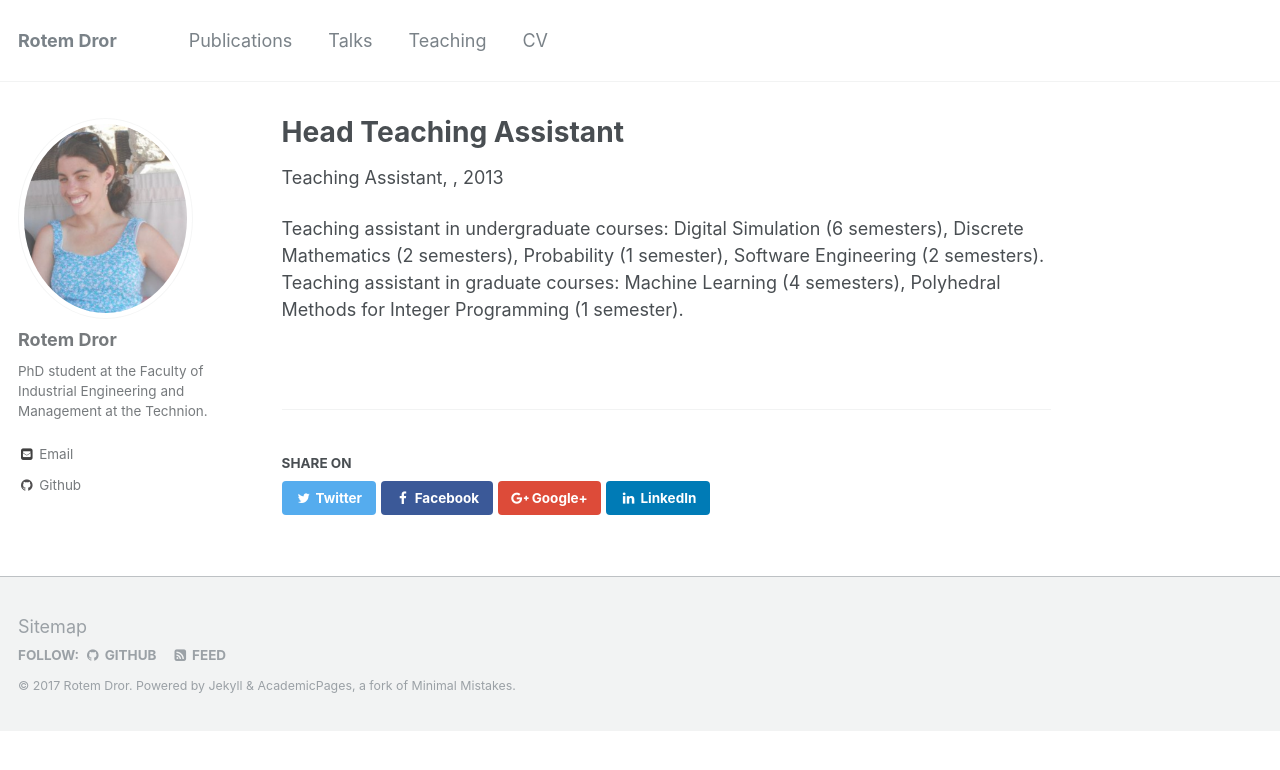
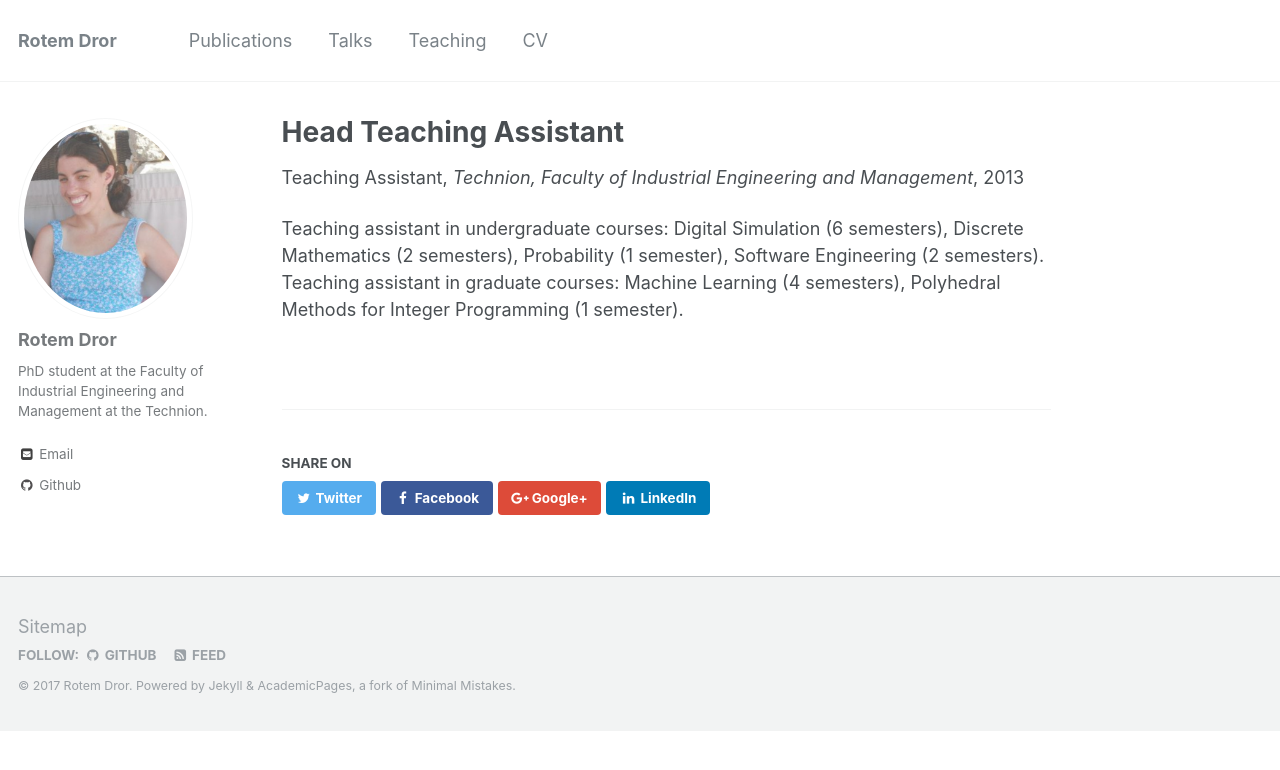
Before and after one commit to rtmdrr/rtmdrr.github.io, a Jekyll site: the page built from _teaching/courses.md, in a window 1280 px wide. Shown: the top 770 px of the page. Built offline with Jekyll 4.4.1, drawn with Linux system fonts in a browser that asks for light colours.

Commit message:
Update courses.md

```diff
--- a/_teaching/courses.md
+++ b/_teaching/courses.md
@@ -3,7 +3,7 @@ title: "Head Teaching Assistant"
 collection: teaching
 type: "Teaching Assistant"
 permalink: /teaching/courses
-venue: ""
+venue: "Technion, Faculty of Industrial Engineering and Management"
 date: "2013-03-01"
 location: "Technion, Faculty of Industrial Engineering and Management"
 ---
```
